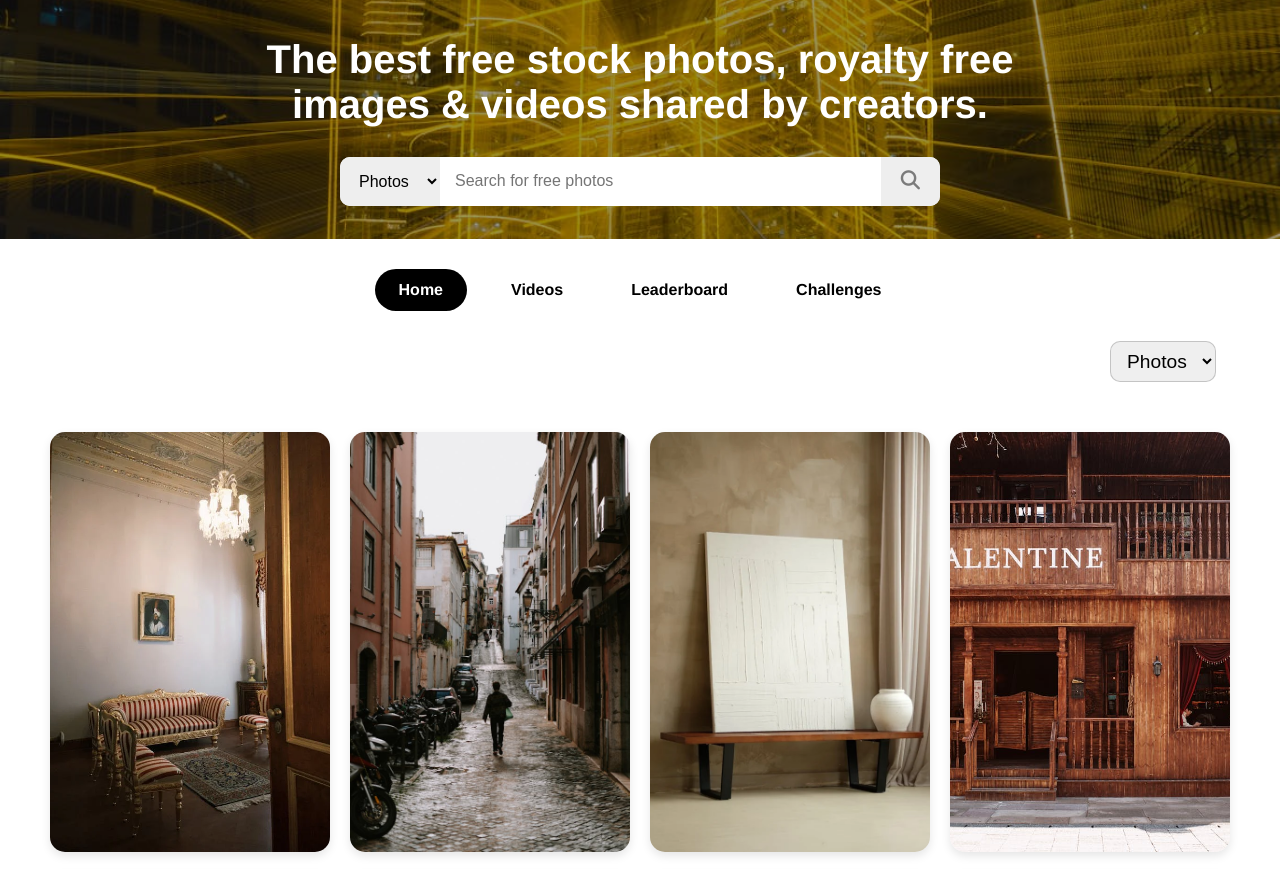
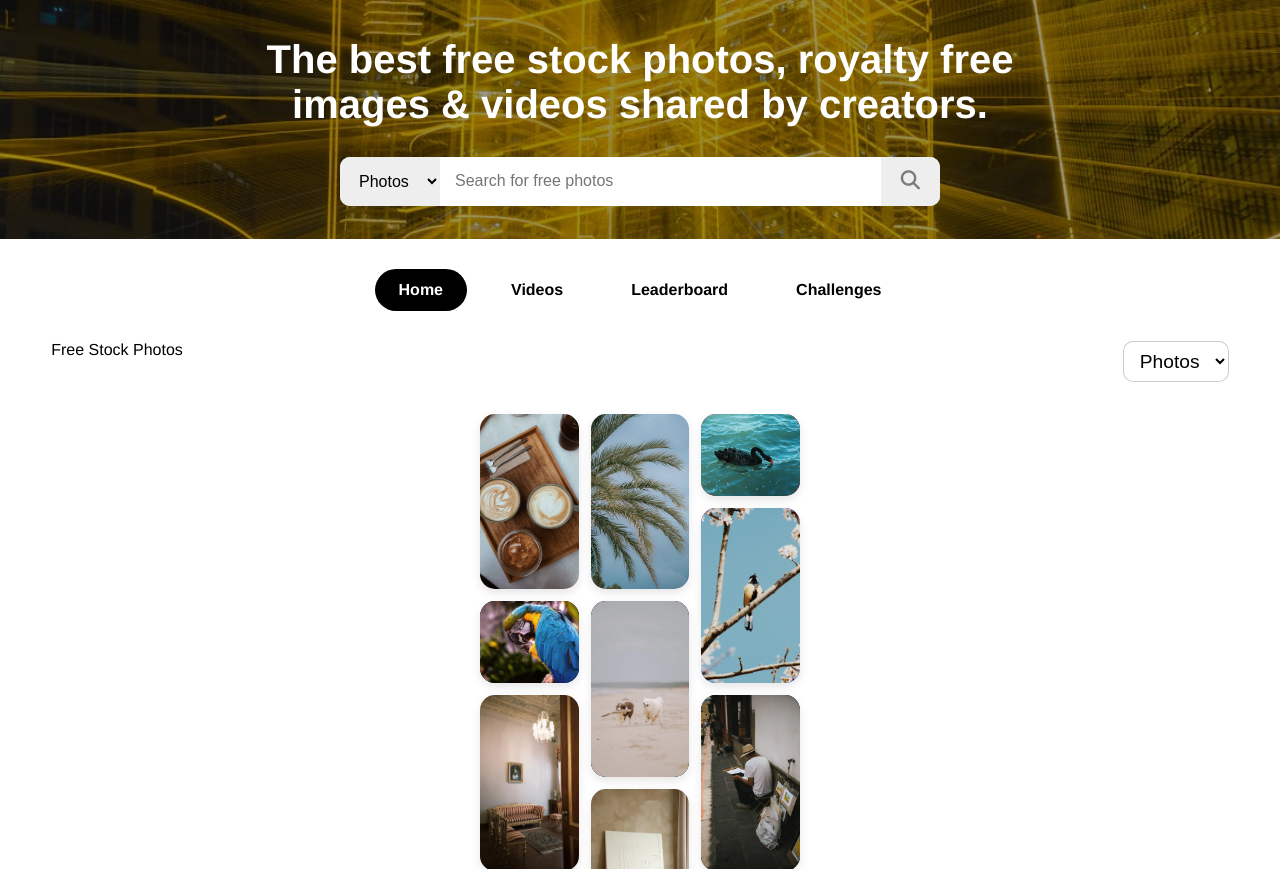
Before and after one commit to AzzamAlshaye/W3-D1-Hw, a plain HTML site: page index.html in a window 1280 px wide. Shown: the part 81-950 px from the top of the page. Drawn offline with Linux system fonts and the light colour scheme.

Commit message:
fixed grind iamges

```diff
--- a/index.html
+++ b/index.html
@@ -56,6 +56,7 @@
     </section>
     <section>
       <div class="trending-button-div">
+        <p>Free Stock Photos</p>
         <select>
           <option>Photos</option>
           <option>Videos</option>
@@ -66,35 +67,41 @@
     <!-- Image Grid -->
     <section class="image-grid">
       <div class="grid">
-        <div class="card">
+        <div class="div1 card">
           <img src="./images/picture(1).jpeg" alt="Photo 1" />
         </div>
-        <div class="card">
+        <div class="div2 card">
           <img src="./images/picture(2).jpeg" alt="Photo 2" />
         </div>
-        <div class="card">
+        <div class="div3 card">
           <img src="./images/picture(3).jpeg" alt="Photo 3" />
         </div>
-        <div class="card">
+        <div class="div4 card">
           <img src="./images/picture(4).jpeg" alt="Photo 4" />
         </div>
-        <div class="card">
+        <div class="div5 card">
           <img src="./images/picture(5).jpeg" alt="Photo 5" />
         </div>
-        <div class="card">
+        <div class="div6 card">
           <img src="./images/picture(6).jpeg" alt="Photo 6" />
         </div>
-        <div class="card">
+        <div class="div7 card">
           <img src="./images/picture(7).jpeg" alt="Photo 7" />
         </div>
-        <div class="card">
+        <div class="div8 card">
           <img src="./images/picture(8).jpeg" alt="Photo 8" />
         </div>
-        <div class="card">
+        <div class="div9 card">
           <img src="./images/picture(9).jpeg" alt="Photo 9" />
         </div>
-        <div class="card">
+        <div class="div10 card">
           <img src="./images/picture(10).jpeg" alt="Photo 10" />
+        </div>
+        <div class="div11 card">
+          <img src="./images/picture(11).jpeg" alt="Photo 9" />
+        </div>
+        <div class="div12 card">
+          <img src="./images/picture(12).jpeg" alt="Photo 10" />
         </div>
         <!-- Add more cards as needed -->
       </div>
--- a/style.css
+++ b/style.css
@@ -175,8 +175,10 @@ header {
 }
 
 .trending-button-div {
-  text-align: right;
-  margin-right: 4rem;
+  display: flex;
+  justify-content: space-between;
+  margin-right: 3.2rem;
+  margin-left: 3.2rem;
 }
 
 .trending-button-div select {
@@ -185,19 +187,10 @@ header {
   border-radius: 10px;
   border: 1px solid rgba(128, 128, 128, 0.395);
   cursor: pointer;
+  background-color: white;
 }
 
 /* Image Grid Section */
-.image-grid {
-  padding: 50px;
-  background: white;
-}
-
-.grid {
-  display: grid;
-  grid-template-columns: repeat(auto-fit, minmax(250px, 1fr));
-  gap: 20px;
-}
 
 .card {
   overflow: hidden;
@@ -214,6 +207,88 @@ header {
 .card img {
   width: 100%;
   height: 100%;
+  object-fit: contain;
   object-fit: cover;
   display: block;
 }
+.image-grid {
+  padding: 2rem 30rem 1rem 30rem;
+  background: white;
+}
+.grid {
+  display: grid;
+  grid-template-columns: repeat(3, 1fr);
+  grid-template-rows: repeat(7, 1fr);
+  gap: 12px;
+}
+
+/* column 1  */
+.div10 {
+  grid-row: span 1 / span 2;
+  grid-column-start: 1;
+  grid-row-start: 1;
+}
+.div7 {
+  grid-row: span 1 / span 1;
+  grid-column-start: 1;
+  grid-row-start: 3;
+  background-color: black;
+}
+.div1 {
+  grid-row: span 2 / span 2;
+  grid-column-start: 1;
+  grid-row-start: 4;
+}
+.div2 {
+  grid-row: span 1 / span 2;
+  grid-column-start: 1;
+  grid-row-start: 6;
+}
+
+/* column 2 */
+.div11 {
+  grid-row: span 2 / span 2;
+  grid-column-start: 2;
+  grid-row-start: 1;
+}
+.div8 {
+  grid-row: span 2 / span 2;
+  grid-column-start: 2;
+  grid-row-start: 3;
+  background-color: black;
+}
+.div3 {
+  grid-row: span 1 / span 2;
+  grid-column-start: 2;
+  grid-row-start: 5;
+}
+.div4 {
+  grid-row: span 1 / span 1;
+  grid-column-start: 2;
+  grid-row-start: 7;
+}
+
+/* column 3 */
+.div12 {
+  grid-row: span 0 / span;
+  grid-column-start: 3;
+  grid-row-start: 1;
+  background-color: rgb(255, 0, 0);
+}
+.div9 {
+  grid-row: span 2 / span 2;
+  grid-column-start: 3;
+  grid-row-start: 2;
+  background-color: rgb(0, 4, 255);
+}
+.div6 {
+  grid-row: span 3 / span 2;
+  grid-column-start: 3;
+  grid-row-start: 4;
+  background-color: black;
+}
+.div5 {
+  grid-row: span 2 / span 2;
+  grid-column-start: 3;
+  grid-row-start: 6;
+}
```
Also changed, not shown: images/picture(11).jpeg (added), images/picture(12).jpeg (added).
